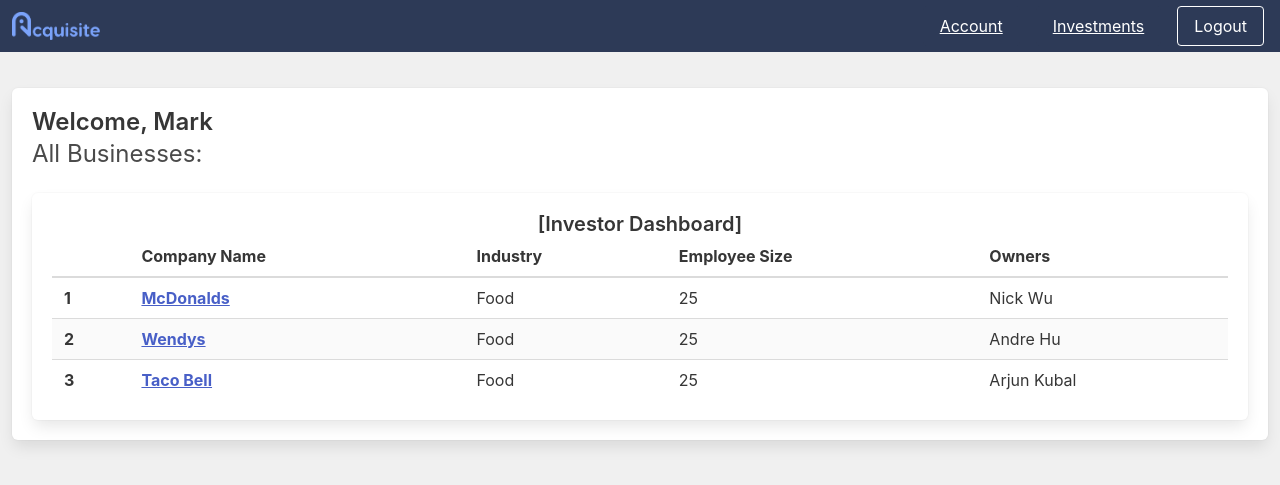
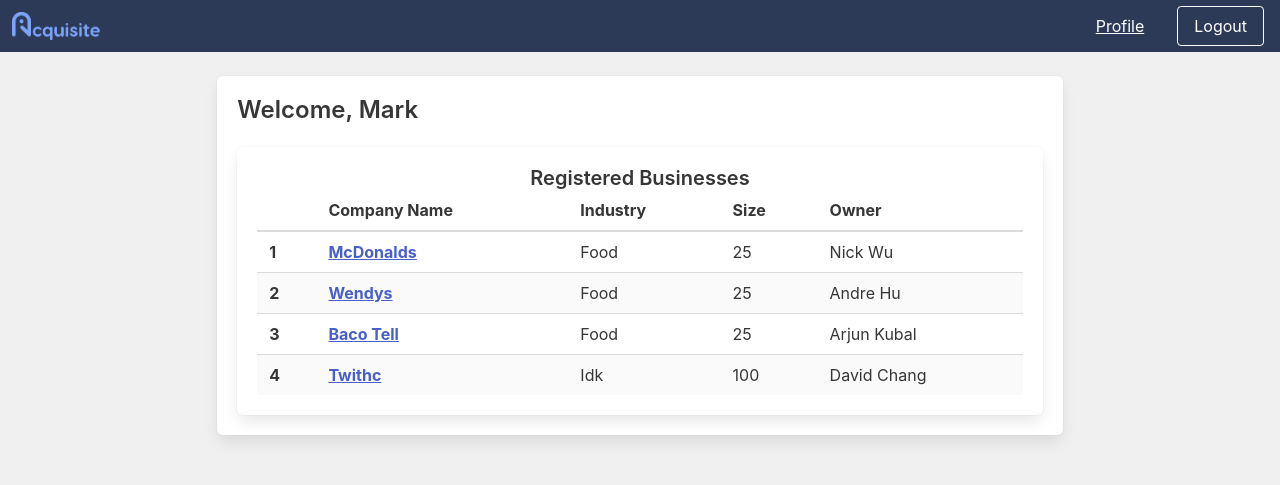
Before and after one commit to andrebhu/Acquisite, a Flask app: page /home in a window 1280 px wide. Shown: the top 485 px of the page. Run offline with Flask 2, Linux system fonts and the light colour scheme; a user stored in the database is signed in; data comes from the database, SQL or seed files in the repository; both versions use the stored data as it was after the commit; some libraries are stand-ins or nearby versions.

Commit message:
New account for David

```diff
--- a/src/templates/base.html
+++ b/src/templates/base.html
@@ -33,12 +33,10 @@
             <div class="buttons">
 
               {% if user %}
-              <a class="button is-text mr-4" href={{ url_for('profile') }} style="background-color:#2D3A57;color:white;">Account</a>
-                {% if user.account_type == "investor" %}
-                <a class="button is-text mr-4" href={{ url_for('create') }} style="background-color:#2D3A57;color:white;">Investments</a>
-                {% elif user.account_type == "owner" %}
+              <a class="button is-text mr-4" href={{ url_for('profile') }} style="background-color:#2D3A57;color:white;">Profile</a>
+              {% if user.account_type == "owner" %}
                 <a class="button is-text mr-4" href={{ url_for('create') }} style="background-color:#2D3A57;color:white;">Create Business</a>
-                {% endif %}
+              {% endif %}
               <a class="button is-white is-outlined mr-4" href={{ url_for('logout') }}>Logout</a>
               {% else %}
               <a class="button is-link is-outlined mr-4" href="/login">Login</a>
--- a/src/templates/investor.html
+++ b/src/templates/investor.html
@@ -1,21 +1,22 @@
 {% extends "base.html" %}
 
 {% block content %}
-    <div class="column is-centered">
+    <div class="columns is-centered">
+        <div class="column is-8">
             <div class="box">
                 <h4 class="title is-4 mb-5">Welcome, {{ user.first_name }}</h4>
-            <h4 class="subtitle is-4">All Businesses: </h4>
+
 
                 <div class="box">
-                <center><h5 class="title is-5">[Investor Dashboard]</h5></center>
+                    <center><h5 class="title is-5">Registered Businesses</h5></center>
                     <table class="table is-hoverable is-striped is-fullwidth">
                         <thead>
                             <tr>
                                 <th></th>
                                 <th>Company Name</th>
                                 <th>Industry</th>
-                            <th>Employee Size</th>
-                            <th>Owners</th>
+                                <th>Size</th>
+                                <th>Owner</th>
                             </tr>
                         </thead>
                         <tbody>
@@ -33,6 +34,7 @@
                 </div>
             </div>
         </div>
+    </div>
 {% endblock %}
 
 <!--
```
Also changed, not shown: src/models.py (+24 -3 lines), src/site.db, src/static/uploads/twitch.png (added). Lines whose indentation alone changed are shown as unchanged.
